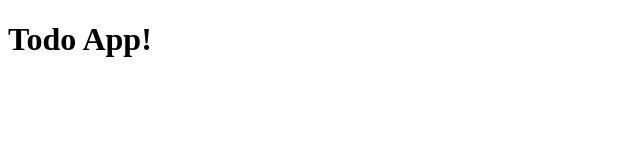
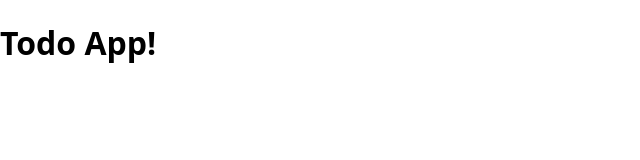
Before and after one commit to tolunaytezcan/todo-app, a React (Create React App) app: page / in a window 1280 px wide. Shown: the top 160 px of the page, without its empty margins (0-640 px from the left). Built offline with nearby package versions, Linux system fonts and the light colour scheme.

Commit message:
Add theme provider

```diff
--- /dev/null
+++ b/src/index.css
@@ -0,0 +1,9 @@
+* {
+	font-family: 'Open Sans', sans-serif;
+	box-sizing: border-box;
+}
+
+body {
+	margin: 0;
+	padding: 0;
+}
--- a/src/index.js
+++ b/src/index.js
@@ -1,10 +1,17 @@
 import React from 'react';
 import ReactDOM from 'react-dom';
+import { ThemeProvider } from 'styled-components';
+import './index.css';
+
 import App from './App';
+
+import { colors } from './utils';
 
 ReactDOM.render(
 	<React.StrictMode>
-		<App />
+		<ThemeProvider theme={{ colors }}>
+			<App />
+		</ThemeProvider>
 	</React.StrictMode>,
 	document.getElementById('root'),
 );
```
